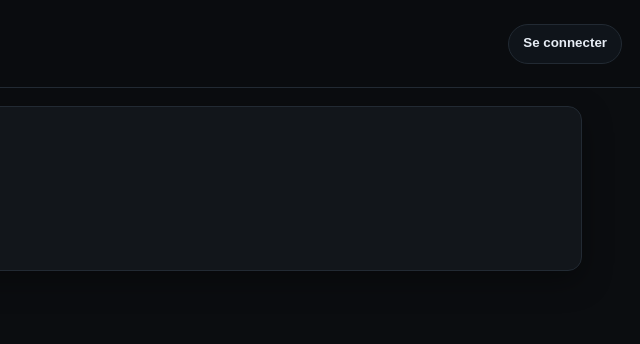
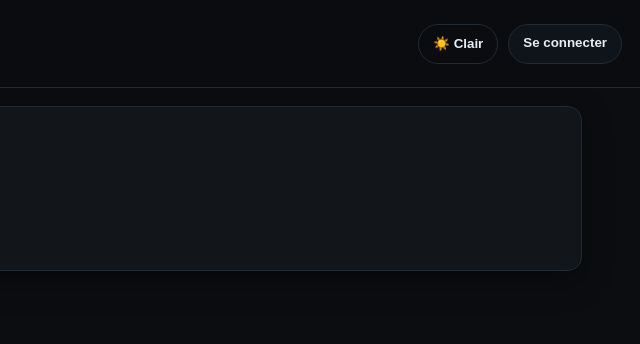
Before and after one commit to Maximilien-Petit-CV-et-bidouilles/lab-budget, a website: page index.html in a window 1280 px wide. Shown: the full height of the page, 640-1280 px from the left. Drawn offline with nearby package versions, Linux system fonts and the light colour scheme.

Commit message:
Add theme toggle button to header

```diff
--- a/index.html
+++ b/index.html
@@ -21,6 +21,10 @@
       <p class="muted">Budgets • Dépenses • Suivi devis → BC → service fait → facture • Projets • Porteurs</p>
     </div>
     <div class="topbar-actions">
+      <button id="btnTheme" class="btn btn-ghost" type="button" title="Basculer clair/sombre">
+  ☀️ Clair
+</button>
+
       <button id="btnLogin" class="btn">Se connecter</button>
       <button id="btnLogout" class="btn btn-ghost" style="display:none;">Se déconnecter</button>
     </div>
```
